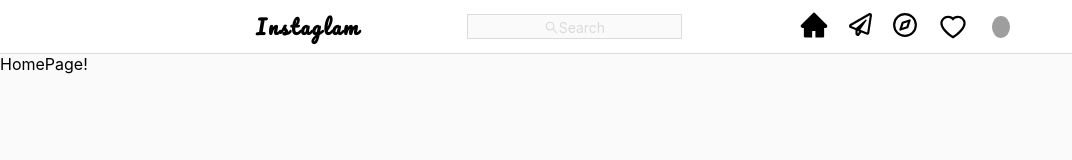
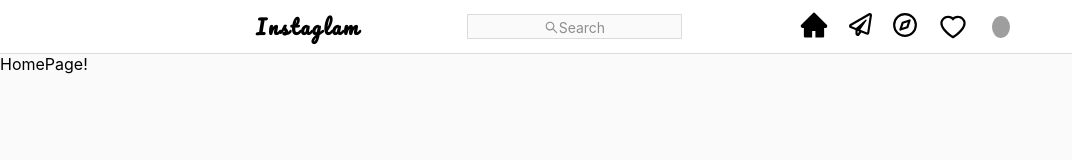
Before and after one commit to nahshov/Instaglam, a React (Create React App) app in the folder client/: page / in a window 1280 px wide. Shown: the top 160 px of the page, without its empty margins (0-1072 px from the left). Built offline with nearby package versions, Linux system fonts and the light colour scheme; grey boxes are pictures that could not be loaded.

Commit message:
search input text color is gray on blur

```diff
--- a/client/src/components/SearchInput/SearchInput.module.scss
+++ b/client/src/components/SearchInput/SearchInput.module.scss
@@ -7,6 +7,7 @@
   justify-content: center;
   border: 1px solid #dbdbdb;
   background-color: #fafafa;
+  color: #8e8e8e;
 
   .SearchInput {
     background: transparent;
@@ -15,9 +16,11 @@
     height: 100%;
     border: none;
     outline: none;
+    color: inherit;
 
     &:focus {
       padding-left: 25px;
+      color: #000;
       + .searchLabel {
         justify-content: space-between;
 
@@ -53,7 +56,6 @@
     display: flex;
     align-items: center;
     justify-content: center;
-    color: #dbdbdb;
 
     .searchIcon {
       font-size: 15px;
```
